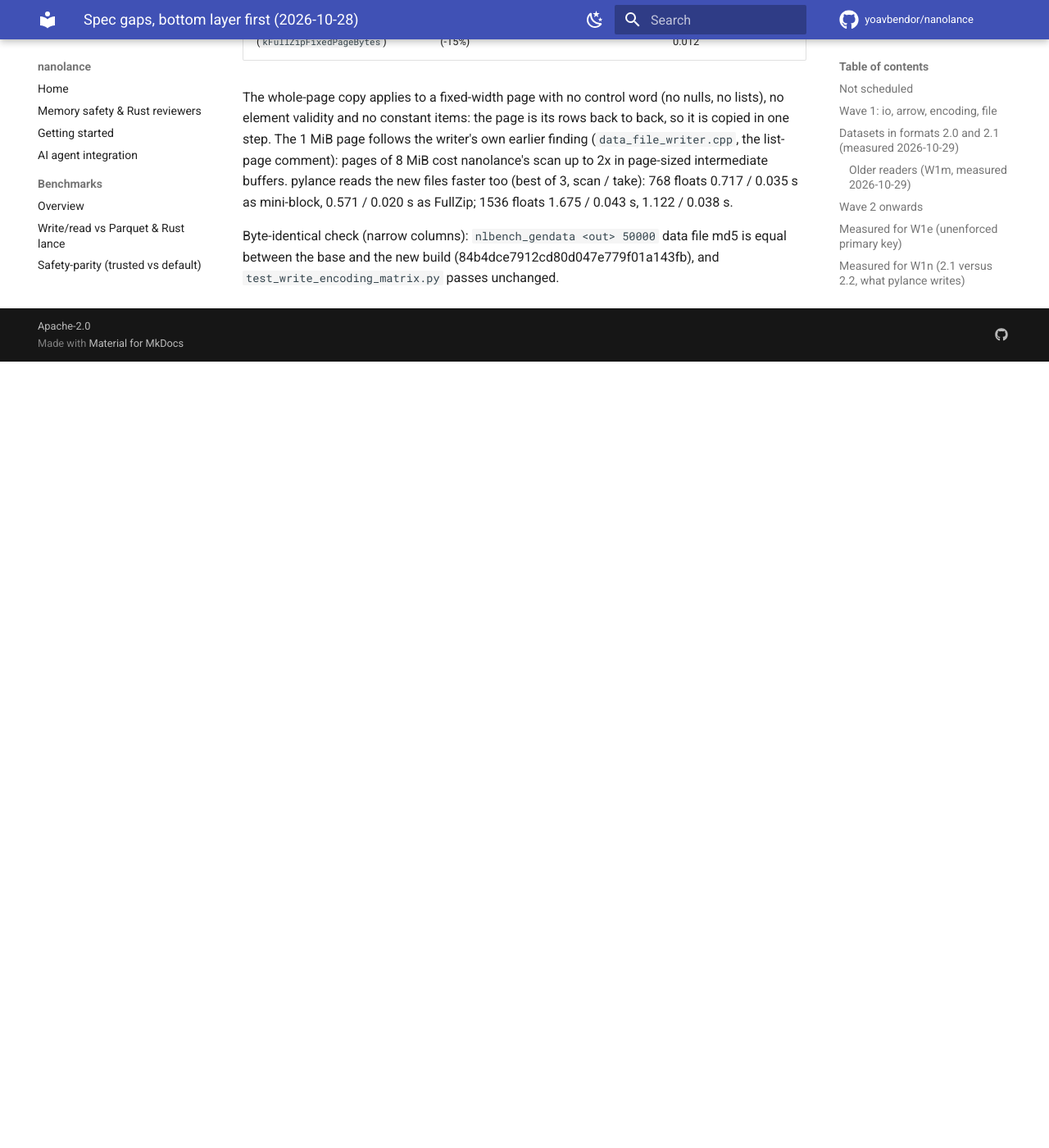
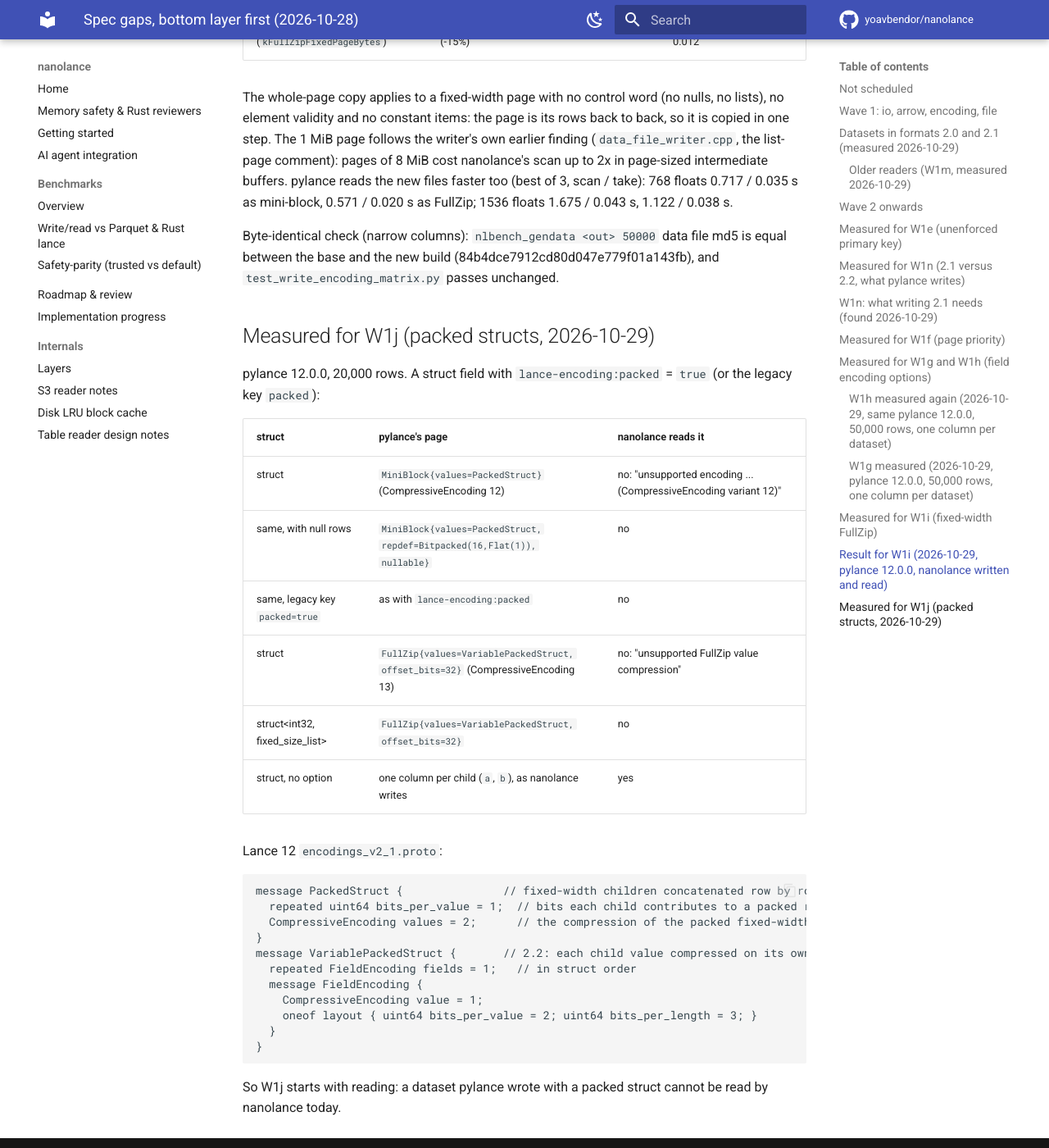
Before and after one commit to yoavbendor/nanolance, an MkDocs documentation site: the page built from docs/tasks/SPEC_GAPS.md, in a window 1280 px wide and 1400 px high, scrolled down 16876 px. Shown: the whole window at 82% size. Built offline with MkDocs 1.6.1 and Material for MkDocs 9.7.7, drawn with Linux system fonts in a browser that asks for light colours; comment, search, counter and statistics services are not loaded; before the commit the page ends 17317 px from its top, so only the background shows below that; some of the changed text lies outside the part shown.

Commit message:
docs: measured for W1j -- nanolance cannot read pylance's packed structs
Claude-Session: https://claude.ai/code/session_014PGy9PK68gHvyR8T1r5ueY

````diff
--- a/docs/tasks/SPEC_GAPS.md
+++ b/docs/tasks/SPEC_GAPS.md
@@ -41,7 +41,7 @@ These stay as they are until a user asks, or the Lance pin moves:
 | W1g | `encoding.config` | Honour the `lance-encoding:*` field metadata Lance honours | partial (Haiku session, 2026-10-29): done `rle-threshold`, `dict-divisor`, `dict-size-ratio` (refused by name outside (0, 1]), `dict-values-compression` (+ level); reader General over InlineBitpacking. Left: `dict` columns under `compression` (indices as General{codec,BSS{Flat(32)}}: needs the reader's dictionary-index path to unwrap General, then the writer), integer dictionaries (pylance dictionary-encodes low-cardinality ints; nanolance has none), `bss`, `structural-encoding`, multi-chunk RLE, the C++ tests for the refusal and the decode | next |
 | W1h | `encoding.compression.general.write` | LZ4 | done for the value layouts measured (LZ4 writer; `compression=lz4` on 64-bit ints and variable-width). Left: General over dictionaries under the option, float zstd layout | done |
 | W1i | `encoding.layout.full_zip.write` | Fixed-width full-zip and per-value compression | measured and done 2026-10-29, see "Result for W1i" | partial (Haiku session, 2026-10-29): the 256-byte rule and `structural-encoding` for fixed-width FSL and fixed_size_binary, element validity included, layout text equal to pylance's for 21 cases. Left: the page split (pylance: one page per input batch), per-value compression of a fixed-width FullZip page, `structural-encoding=fullzip` on variable width, a bool column or a list of lists under fullzip, and a fixed-width FullZip scan that is slower than mini-block (measured) |
-| W1j | `encoding.semi_structural.packed_struct`, `variable_packed_struct` | Packed structs, read and write | to measure | later |
+| W1j | `encoding.semi_structural.packed_struct`, `variable_packed_struct` | Packed structs: read pylance's first, then write them for `lance-encoding:packed` | measured 2026-10-29, see "Measured for W1j" | next |
 | W1k | `arrow.types.fixed_size_list`, `arrow.types.dictionary` | FSL of variable-width elements; dictionaries inside structs and lists | to measure | later |
 | W1p | `encoding.config` | Integer dictionaries: pylance dictionary-encodes int64 / float64 columns with 1,000-10,000 distinct values (`dict=InlineBitpacking(64)` / `General{LZ4,Flat(64)}`); nanolance has no such encoding | W1g, W1h | later |
 | W1q | `encoding.compression.rle` | RLE over more than one mini-block chunk: nanolance's RLE holds its runs in one chunk, so a column of 25,000 runs is not RLE-encoded | W1g | later |
@@ -352,3 +352,34 @@ pylance reads the new files faster too (best of 3, scan / take): 768 floats 0.71
 
 Byte-identical check (narrow columns): `nlbench_gendata <out> 50000` data file md5 is equal between the base and
 the new build (84b4dce7912cd80d047e779f01a143fb), and `test_write_encoding_matrix.py` passes unchanged.
+
+## Measured for W1j (packed structs, 2026-10-29)
+
+pylance 12.0.0, 20,000 rows. A struct field with `lance-encoding:packed` = `true` (or the legacy key `packed`):
+
+| struct | pylance's page | nanolance reads it |
+|---|---|---|
+| struct<int32, float64> | `MiniBlock{values=PackedStruct}` (CompressiveEncoding 12) | no: "unsupported encoding ... (CompressiveEncoding variant 12)" |
+| same, with null rows | `MiniBlock{values=PackedStruct, repdef=Bitpacked(16,Flat(1)), nullable}` | no |
+| same, legacy key `packed=true` | as with `lance-encoding:packed` | no |
+| struct<int32, string> | `FullZip{values=VariablePackedStruct, offset_bits=32}` (CompressiveEncoding 13) | no: "unsupported FullZip value compression" |
+| struct<int32, fixed_size_list<float32,4>> | `FullZip{values=VariablePackedStruct, offset_bits=32}` | no |
+| struct<int32, float64>, no option | one column per child (`a`, `b`), as nanolance writes | yes |
+
+Lance 12 `encodings_v2_1.proto`:
+
+```
+message PackedStruct {               // fixed-width children concatenated row by row into one fixed-width block
+  repeated uint64 bits_per_value = 1;  // bits each child contributes to a packed row
+  CompressiveEncoding values = 2;      // the compression of the packed fixed-width values
+}
+message VariablePackedStruct {       // 2.2: each child value compressed on its own, then transposed row-major
+  repeated FieldEncoding fields = 1;   // in struct order
+  message FieldEncoding {
+    CompressiveEncoding value = 1;
+    oneof layout { uint64 bits_per_value = 2; uint64 bits_per_length = 3; }
+  }
+}
+```
+
+So W1j starts with reading: a dataset pylance wrote with a packed struct cannot be read by nanolance today.
````
